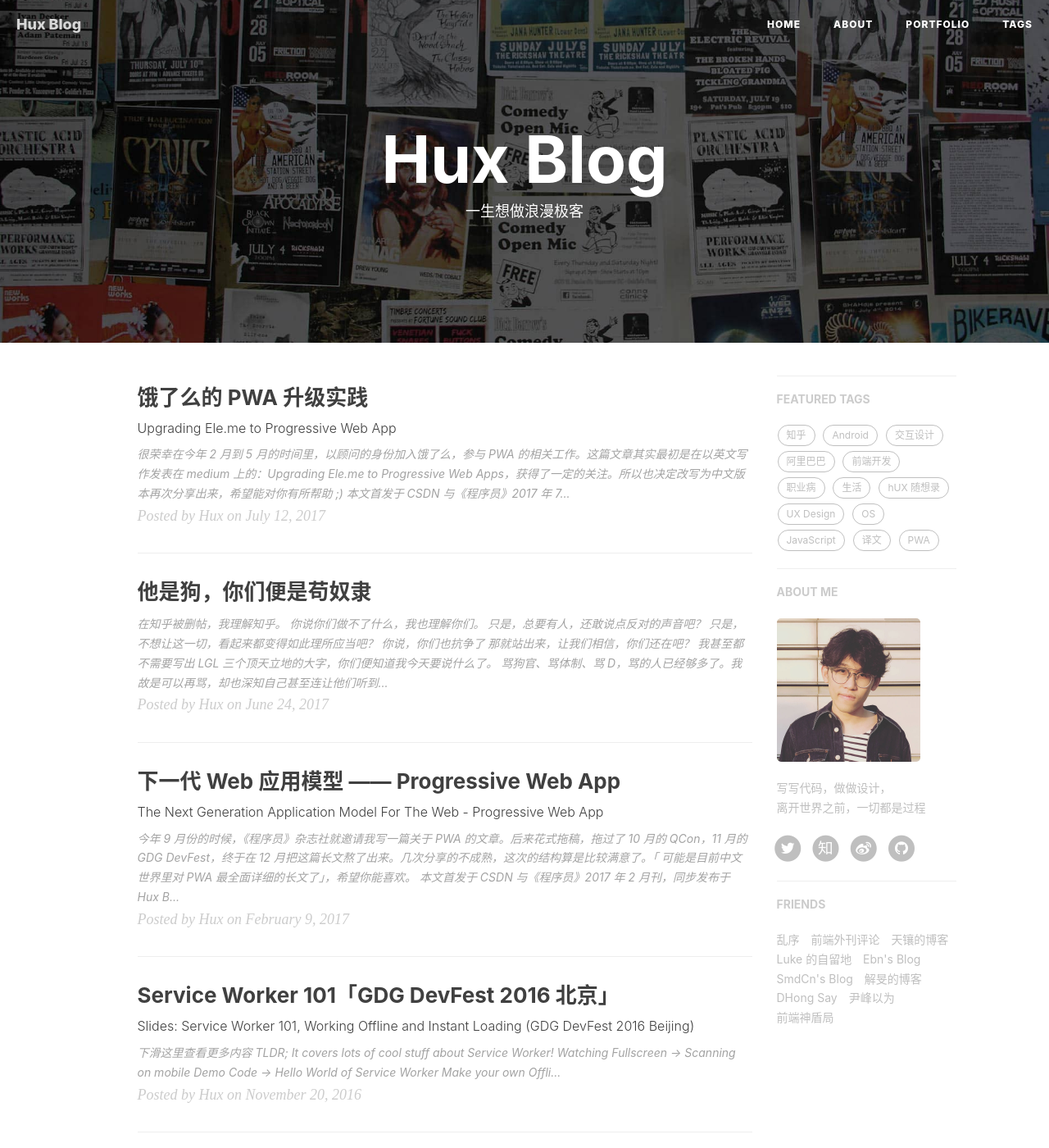
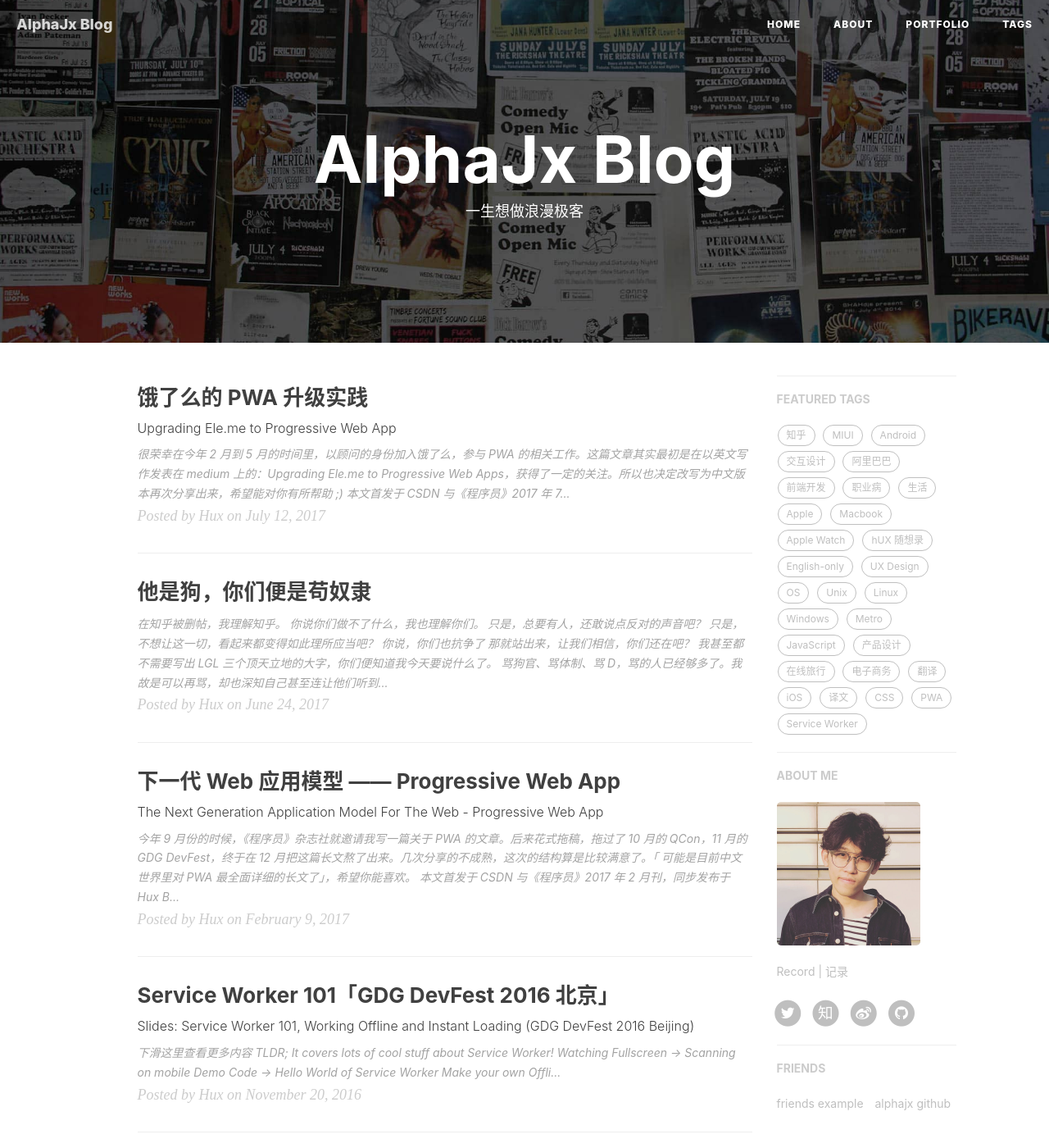
Before and after one commit to alphajx/alphajx.github.io, a Jekyll site: the page built from index.html, in a window 1280 px wide and 1400 px high. Shown: the whole window at 82% size. Built offline with Jekyll 4.4.1, drawn with Linux system fonts in a browser that asks for light colours; nearby versions of some CDN libraries; the list of posts is cut into pages by our own code; comment, search, counter and statistics services are not loaded; some of the changed text lies outside the part shown.

Commit message:
修改配置文件: _config.yml

```diff
--- a/_config.yml
+++ b/_config.yml
@@ -1,22 +1,22 @@
 # Site settings
-title: Hux Blog
-SEOTitle: 黄玄的博客 | Hux Blog
+title: AlphaJx Blog
+SEOTitle: AlphaJx Blog
 header-img: img/home-bg.jpg
-email: huxpro@gmail.com
-description: "关于前端与设计、黑客与画家 | 黄玄，Web & Mobile Lover，Software Engineer，UX Designer | 这里是 @Hux黄玄 的个人博客，与你一起发现更大的世界。"
-keyword: "黄玄, Hux黄玄, Hux, 鬼栈, huxpro, @huxpro, 黄玄的博客, Hux Blog, 博客, 个人网站, 互联网, Web, JavaScript, 前端, 设计"
-url: "https://huangxuan.me"              # your host, for absolute URL
+email: alphajx@test.com
+description: "AlphaJx Blog, Think More To Do Less"
+keyword: "AlphaJx, AlphaJx Blog, 博客, 个人网站, 互联网, Web, 人工智能, 机器学习"
+url: "https://alphajx.github.io/"              # your host, for absolute URL
 baseurl: ""                             # for example, '/blog' if your blog hosted on 'host/blog'
 
 
 
 # SNS settings
 RSS: false
-weibo_username:     huxpro
-zhihu_username:     huxpro
-github_username:    huxpro
-twitter_username:   huxpro
-#facebook_username:  huxpro
+weibo_username:     alphajx
+zhihu_username:     alphajx
+github_username:    alphajx
+twitter_username:   alphajx
+#facebook_username:  alphajx
 # linkedin_username:  firstname-lastname-idxxxx
 
 
@@ -48,7 +48,7 @@
 
 
 # Disqus settings
-disqus_username: hux
+disqus_username: alphajx
 
 # Netease setttings
 netease_comment: false
@@ -60,21 +60,21 @@
 # ba_track_id: [your track id]
 
 # Google Analytics
-ga_track_id: 'UA-49627206-1'            # Format: UA-xxxxxx-xx
-ga_domain: huangxuan.me
+ga_track_id: #'UA-49627206-1'            # Format: UA-xxxxxx-xx
+ga_domain: alphajx.github.io
 
 
 
 # Sidebar settings
 sidebar: true                           # whether or not using Sidebar.
-sidebar-about-description: "写写代码，做做设计，<br>离开世界之前，一切都是过程"
+sidebar-about-description: "Record | 记录"
 sidebar-avatar: /img/avatar-hux.jpg      # use absolute URL, seeing it's used in both `/` and `/about/`
 
 
 
 # Featured Tags
 featured-tags: true                     # whether or not using Feature-Tags
-featured-condition-size: 1              # A tag will be featured if the size of it is more than this condition value
+featured-condition-size: 0              # A tag will be featured if the size of it is more than this condition value
 
 
 
@@ -87,37 +87,10 @@
 # Friends
 friends: [
     {
-    #     title: "Su",
-    #     href: "http://su.gallery/"
-    # },{
-        title: "乱序",
-        href: "http://mida.re/"
+        title: "friends example",
+        href: "#"
     },{
-        title: "前端外刊评论",
-        href: "http://qianduan.guru/"
-    },{
-        title: "天镶的博客",
-        href: "http://lingyu.wang/"
-    },{
-        title: "Luke 的自留地",
-        href: "http://hmqk1995.github.io"
-    },{
-        title: "Ebn's Blog",
-        href: "http://ebnbin.com/"
-    },{
-        title: "SmdCn's Blog",
-        href: "http://blog.smdcn.net"
-    },{
-        title: "解旻的博客",
-        href: "http://xieminis.me/"
-    },{
-        title: "DHong Say",
-        href: "http://dhong.co"
-    },{
-        title: "尹峰以为",
-        href: "http://ingf.github.io/"
-    },{
-        title: "前端神盾局",
-        href: "http://wepiaofei.github.io/blog/"
+        title: "alphajx github",
+        href: "https://github.com/alphajx"
     }
 ]
```
